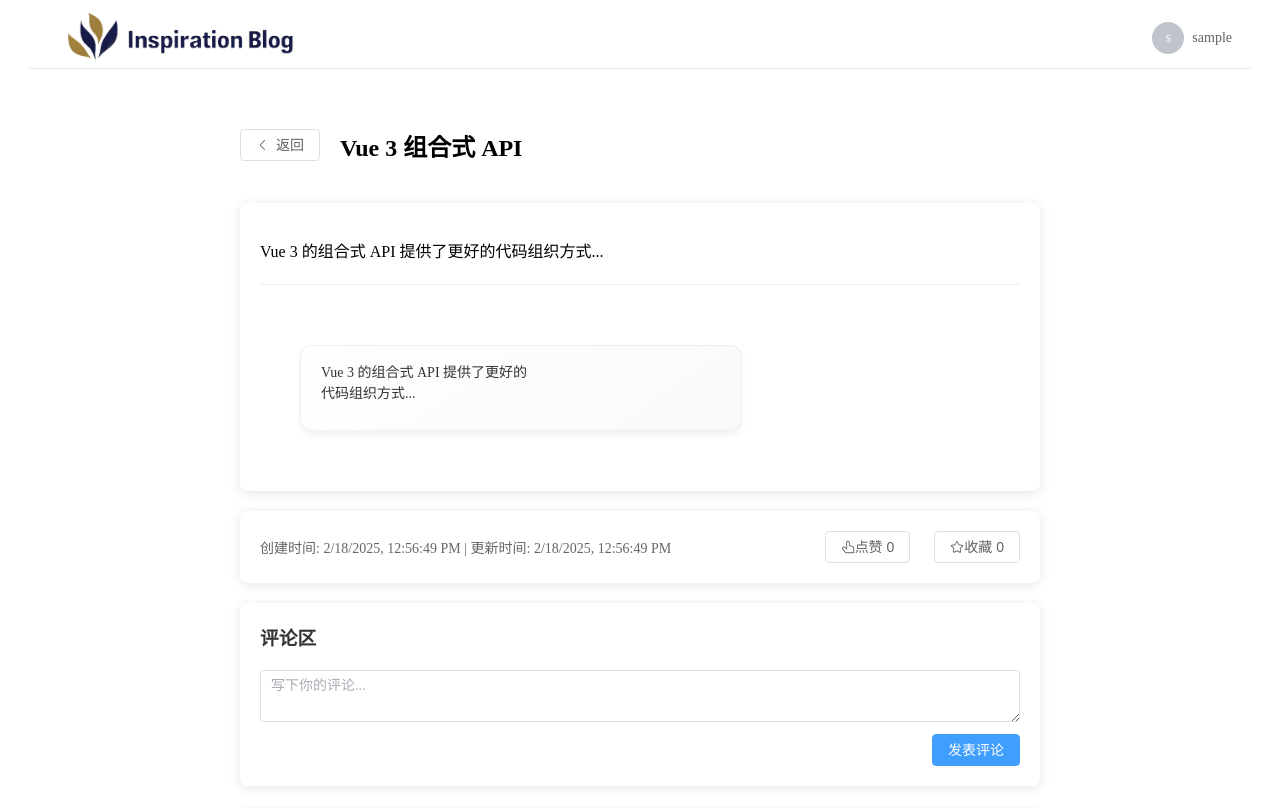
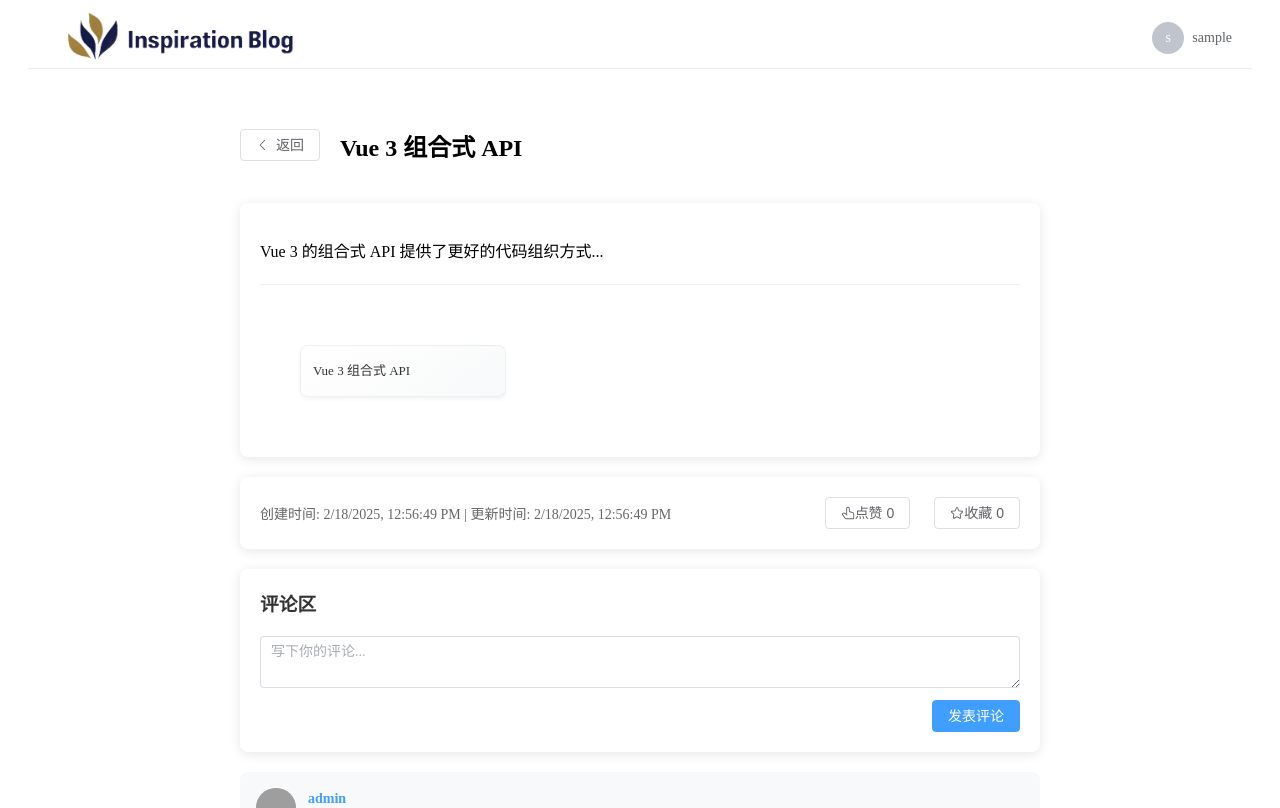
Before and after one commit to LipeibinCooper/inspiration-blog, a Vue app in the folder frontend/: page /inspiration/1 in a window 1280 px wide. Shown: the top 808 px of the page. Built offline with nearby package versions, Linux system fonts and the light colour scheme; sample sign-in values are in the browser's storage; grey boxes are pictures that could not be loaded.

Commit message:
Refactor InspirationTree UI with dropdown actions and improve styling

```diff
--- a/frontend/src/components/InspirationTree.vue
+++ b/frontend/src/components/InspirationTree.vue
@@ -6,41 +6,32 @@
           <div class="node-content">
             <div class="node-text">{{ item.content }}</div>
             <div class="node-actions">
-              <el-button-group>
-                <el-button
-                  type="primary"
-                  size="small"
-                  @click="handleAddRight(arrayIndex, itemIndex)"
-                  title="向右扩展"
-                >
-                  <el-icon><Plus /></el-icon>
-                  →
-                </el-button>
-                <el-button
-                  type="success"
-                  size="small"
-                  @click="handleAddDown(arrayIndex, itemIndex)"
-                  title="向下扩展"
-                >
-                  <el-icon><Plus /></el-icon>
-                  ↓
-                </el-button>
-                <el-button
-                  type="warning"
-                  size="small"
-                  @click="showEditDialog = true; currentEditNode = item"
-                >
-                  <el-icon><Edit /></el-icon>
-                </el-button>
-                <el-button
-                  type="danger"
-                  size="small"
-                  @click="handleDelete(arrayIndex, itemIndex)"
-                  v-if="!(arrayIndex === 0 && itemIndex === 0)"
-                >
-                  <el-icon><Delete /></el-icon>
-                </el-button>
-              </el-button-group>
+              <el-dropdown trigger="click">
+                <span class="el-dropdown-link">
+                  <el-icon><More /></el-icon>
+                </span>
+                <template #dropdown>
+                  <el-dropdown-menu>
+                    <template v-if="isExpandable(arrayIndex, itemIndex)">
+                      <el-dropdown-item @click="handleAddRight(arrayIndex, itemIndex)">
+                        <el-icon><Plus /></el-icon> 向右扩展
+                      </el-dropdown-item>
+                      <el-dropdown-item @click="handleAddDown(arrayIndex, itemIndex)">
+                        <el-icon><Plus /></el-icon> 向下扩展
+                      </el-dropdown-item>
+                    </template>
+                    <el-dropdown-item @click="() => {showEditDialog = true; currentEditNode = item; editNodeContent = item.content}">
+                      <el-icon><Edit /></el-icon> 编辑
+                    </el-dropdown-item>
+                    <el-dropdown-item
+                      v-if="!(arrayIndex === 0 && itemIndex === 0)"
+                      @click="handleDelete(arrayIndex, itemIndex)"
+                    >
+                      <el-icon><Delete /></el-icon> 删除
+                    </el-dropdown-item>
+                  </el-dropdown-menu>
+                </template>
+              </el-dropdown>
             </div>
           </div>
         </div>
@@ -86,8 +77,8 @@
 </template>
 
 <script lang="ts" setup>
-import { ref, onMounted, watch } from 'vue';
-import { Plus, Edit, Delete } from '@element-plus/icons-vue';
+import { ref, onMounted } from 'vue';
+import { Plus, Edit, Delete, More } from '@element-plus/icons-vue';
 import type { InspirationNode } from '@/types/inspiration-tree';
 
 const props = defineProps<{
@@ -105,8 +96,30 @@ const showAddDialog = ref(false);
 const showEditDialog = ref(false);
 const newNodeContent = ref('');
 const editNodeContent = ref('');
+const currentEditNode = ref<InspirationNode | null>(null);
+
+// 处理编辑节点
+const handleEdit = () => {
+  if (!editNodeContent.value.trim() || !currentEditNode.value) return;
+
+  emit('update', {
+    id: currentEditNode.value.id,
+    content: editNodeContent.value.trim()
+  });
+
+  // 更新本地节点内容
+  arrays.value.forEach(array => {
+    array.forEach(node => {
+      if (node.id === currentEditNode.value?.id) {
+        node.content = editNodeContent.value.trim();
+      }
+    });
+  });
+
+  editNodeContent.value = '';
+  showEditDialog.value = false;
+};
 const addDirection = ref<'right' | 'down'>('right');
-const currentEditNode = ref<InspirationNode | null>(null);
 const currentAddPosition = ref<{arrayIndex: number; itemIndex: number} | null>(null);
 
 // 初始化数组结构
@@ -115,6 +128,12 @@ onMounted(() => {
     arrays.value[0][0] = props.node;
   }
 });
+
+// 判断节点是否可扩展（最右或最下的节点）
+const isExpandable = (arrayIndex: number, itemIndex: number) => {
+  return itemIndex === arrays.value[arrayIndex].length - 1 ||
+         arrayIndex === arrays.value.length - 1;
+};
 
 // 向右添加节点
 const handleAddRight = (arrayIndex: number, itemIndex: number) => {
@@ -162,26 +181,26 @@ const handleAdd = () => {
 };
 
 // 处理编辑节点
-const handleEdit = () => {
-  if (!editNodeContent.value.trim() || !currentEditNode.value) return;
+// const handleEdit = () => {
+//   if (!editNodeContent.value.trim() || !currentEditNode.value) return;
 
-  emit('update', {
-    id: currentEditNode.value.id,
-    content: editNodeContent.value.trim()
-  });
+//   emit('update', {
+//     id: currentEditNode.value?.id,
+//     content: editNodeContent.value.trim()
+//   });
 
-  // 更新本地节点内容
-  arrays.value.forEach(array => {
-    array.forEach(node => {
-      if (node.id === currentEditNode.value?.id) {
-        node.content = editNodeContent.value.trim();
-      }
-    });
-  });
+//   // 更新本地节点内容
+//   arrays.value.forEach(array => {
+//     array.forEach(node => {
+//       if (node.id === currentEditNode.value?.id) {
+//         node.content = editNodeContent.value.trim();
+//       }
+//     });
+//   });
 
-  editNodeContent.value = '';
-  showEditDialog.value = false;
-};
+//   editNodeContent.value = '';
+//   showEditDialog.value = false;
+// };
 
 // 处理删除节点
 const handleDelete = (arrayIndex: number, itemIndex: number) => {
@@ -194,116 +213,24 @@ const handleDelete = (arrayIndex: number, itemIndex: number) => {
     arrays.value.splice(arrayIndex, 1);
   }
 };
-
-// 监听编辑对话框，设置初始内容
-watch(showEditDialog, (newVal) => {
-  if (newVal && currentEditNode.value) {
-    editNodeContent.value = currentEditNode.value.content;
-  }
-});
 </script>
 
 <style scoped>
 .inspiration-tree {
   padding: 20px;
+  overflow: hidden;
 }
 
-.node-content {
-  display: flex;
-  align-items: center;
-  gap: 16px;
-  background: #fff;
-  padding: 12px 16px;
-  border-radius: 8px;
-  box-shadow: 0 2px 12px rgba(0, 0, 0, 0.1);
-  transition: all 0.3s ease;
-  max-width: 400px;
-}
-
-.node-content:hover {
-  transform: translateY(-2px);
-  box-shadow: 0 4px 16px rgba(0, 0, 0, 0.15);
-}
-
-.node-text {
-  flex: 1;
-  font-size: 14px;
-  color: #333;
-  line-height: 1.5;
-  white-space: pre-wrap;
-  margin-bottom: 10px;
-}
-
-.node-actions {
-  opacity: 0;
-  transition: opacity 0.3s ease;
-  display: flex;
-  justify-content: flex-end;
-}
-
-.node-content:hover .node-actions {
-  opacity: 1;
-}
-
-.children {
-  padding-left: 40px;
-  margin-top: 20px;
-  position: relative;
-}
-
-.child-node {
-  position: relative;
-  margin-bottom: 20px;
-}
-
-.branch-line {
-  position: absolute;
-  left: -20px;
-  top: -10px;
-  bottom: 50%;
-  width: 2px;
-  background: #ddd;
-}
-
-.child-node::before {
-  content: '';
-  position: absolute;
-  left: -20px;
-  top: 50%;
-  width: 20px;
-  height: 2px;
-  background: #ddd;
-}
-
-.child-node:last-child {
-  margin-bottom: 0;
-}
-
-.el-dialog__body {
-  padding-top: 20px;
-}
-
-/* 添加节点展开/收起的过渡动画 */
-.children-enter-active,
-.children-leave-active {
-  transition: all 0.3s ease;
-}
-
-.children-enter-from,
-.children-leave-to {
-  opacity: 0;
-  transform: translateY(-10px);
-}
 .array-container {
   display: flex;
   flex-direction: column;
-  gap: 32px;
+  gap: 24px;
   padding: 20px;
 }
 
 .array-row {
   display: flex;
-  gap: 32px;
+  gap: 24px;
   align-items: flex-start;
   position: relative;
 }
@@ -314,7 +241,7 @@ watch(showEditDialog, (newVal) => {
   left: 0;
   right: 0;
   top: 50%;
-  height: 2px;
+  height: 1px;
   background: linear-gradient(90deg, rgba(221,221,221,0) 0%, rgba(221,221,221,1) 50%, rgba(221,221,221,0) 100%);
   z-index: -1;
 }
@@ -324,29 +251,54 @@ watch(showEditDialog, (newVal) => {
   animation: fadeIn 0.3s ease;
 }
 
-.array-item::before {
-  content: '';
-  position: absolute;
-  left: 50%;
-  top: -32px;
-  height: 32px;
-  width: 2px;
-  background: #ddd;
-  display: none;
-}
-
-.array-row:not(:first-child) .array-item::before {
-  display: block;
-}
-
 .node-content {
   background: linear-gradient(145deg, #ffffff 0%, #f8f9fa 100%);
   border: 1px solid rgba(0, 0, 0, 0.05);
-  padding: 16px 20px;
-  border-radius: 12px;
-  box-shadow: 0 4px 6px rgba(0, 0, 0, 0.05);
+  padding: 12px;
+  border-radius: 8px;
+  box-shadow: 0 2px 4px rgba(0, 0, 0, 0.05);
   transition: all 0.3s cubic-bezier(0.4, 0, 0.2, 1);
-  min-width: 240px;
+  min-width: 180px;
+  max-width: 300px;
+  display: flex;
+  justify-content: space-between;
+  align-items: center;
+  gap: 8px;
+}
+
+.node-content:hover {
+  box-shadow: 0 4px 8px rgba(0, 0, 0, 0.1);
+}
+
+.node-text {
+  flex: 1;
+  font-size: 13px;
+  line-height: 1.4;
+  color: #333;
+  white-space: pre-wrap;
+  word-break: break-word;
+}
+
+.node-actions {
+  opacity: 0;
+  transition: opacity 0.2s ease;
+}
+
+.node-content:hover .node-actions,
+.node-content:focus-within .node-actions {
+  opacity: 1;
+}
+
+.el-dropdown-link {
+  cursor: pointer;
+  color: #666;
+  padding: 4px;
+  border-radius: 4px;
+  transition: background-color 0.2s;
+}
+
+.el-dropdown-link:hover {
+  background-color: rgba(0, 0, 0, 0.05);
 }
 
 @keyframes fadeIn {
@@ -359,33 +311,4 @@ watch(showEditDialog, (newVal) => {
     transform: translateY(0);
   }
 }
-
-.el-button-group .el-button {
-  margin: 0 4px;
-  border-radius: 6px !important;
-}
-
-.el-button-group .el-button:hover {
-  transform: translateY(-1px);
-  box-shadow: 0 2px 4px rgba(0, 0, 0, 0.1);
-}
-
-.el-button-group {
-  display: flex;
-  gap: 5px;
-}
-.node-text {
-  white-space: pre-wrap;
-  margin-bottom: 10px;
-}
-
-.node-actions {
-  display: flex;
-  justify-content: flex-end;
-}
-
-.el-button-group {
-  display: flex;
-  gap: 5px;
-}
 </style>
--- a/frontend/src/views/InspirationDetail.vue
+++ b/frontend/src/views/InspirationDetail.vue
@@ -14,7 +14,7 @@
           :node="{
             id: inspiration.id,
             parentId: null,
-            content: inspiration.content,
+            content: inspiration.title,
             createdAt: inspiration.createdAt,
             updatedAt: inspiration.updatedAt,
             children: treeNodes
```
